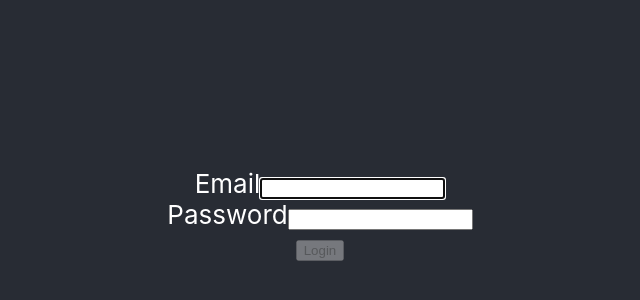
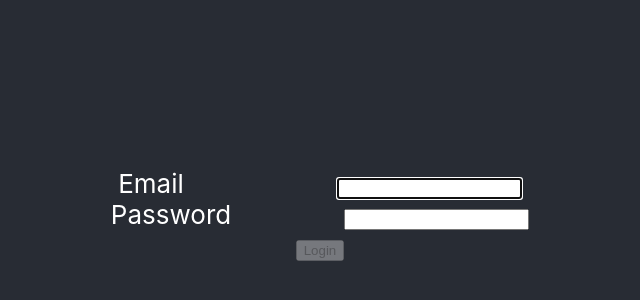
Before and after one commit to namantayal/Payments_Frontend_PB2A, a React (Create React App) app: page /login in a window 1280 px wide. Shown: the part 186-486 px from the top of the page, without its empty margins (320-960 px from the left). Built offline with nearby package versions, Linux system fonts and the light colour scheme.

Commit message:
login ui

```diff
--- a/src/App.css
+++ b/src/App.css
@@ -1,16 +1,5 @@
 .App {
   text-align: center;
-}
-
-.App-logo {
-  height: 40vmin;
-  pointer-events: none;
-}
-
-@media (prefers-reduced-motion: no-preference) {
-  .App-logo {
-    animation: App-logo-spin infinite 20s linear;
-  }
 }
 
 .App-header {
@@ -23,16 +12,3 @@
   font-size: calc(10px + 2vmin);
   color: white;
 }
-
-.App-link {
-  color: #61dafb;
-}
-
-@keyframes App-logo-spin {
-  from {
-    transform: rotate(0deg);
-  }
-  to {
-    transform: rotate(360deg);
-  }
-}
--- a/src/Login/Login.css
+++ b/src/Login/Login.css
@@ -0,0 +1,9 @@
+.label {
+    text-align: center;
+    padding-right: 113px;
+  }
+
+.labelEmail {
+    text-align: center;
+    padding-right: 153px;
+  }
--- a/src/Login/Login.js
+++ b/src/Login/Login.js
@@ -20,7 +20,7 @@ export default function Login() {
     <div className="Login">
       <Form onSubmit={handleSubmit}>
         <Form.Group size="lg" controlId="email">
-          <Form.Label>Email</Form.Label>
+          <Form.Label className="labelEmail">Email</Form.Label>
           <Form.Control
             autoFocus
             type="email"
@@ -30,7 +30,7 @@ export default function Login() {
 
         </Form.Group>
         <Form.Group size="lg" controlId="password">
-          <Form.Label>Password</Form.Label>
+          <Form.Label className="label">Password</Form.Label>
           <Form.Control
             type="password"
             value={password}
```
